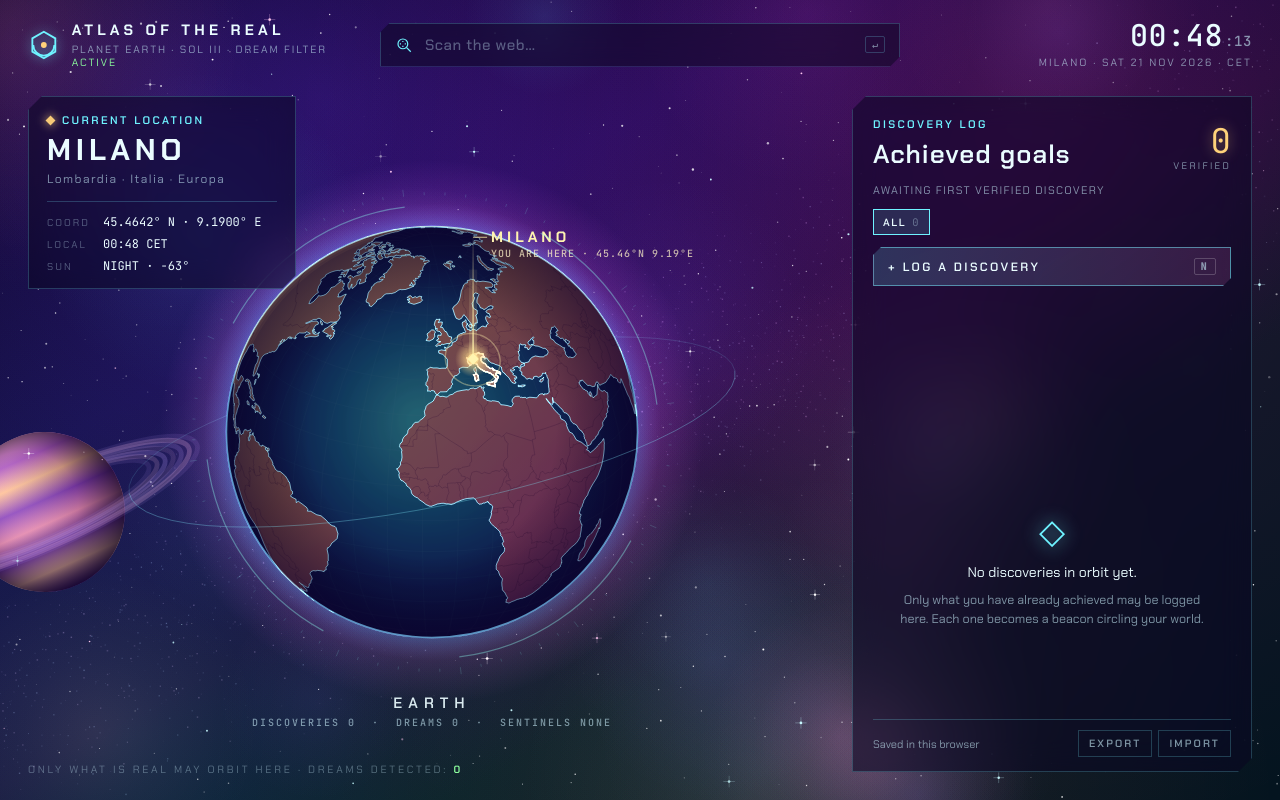
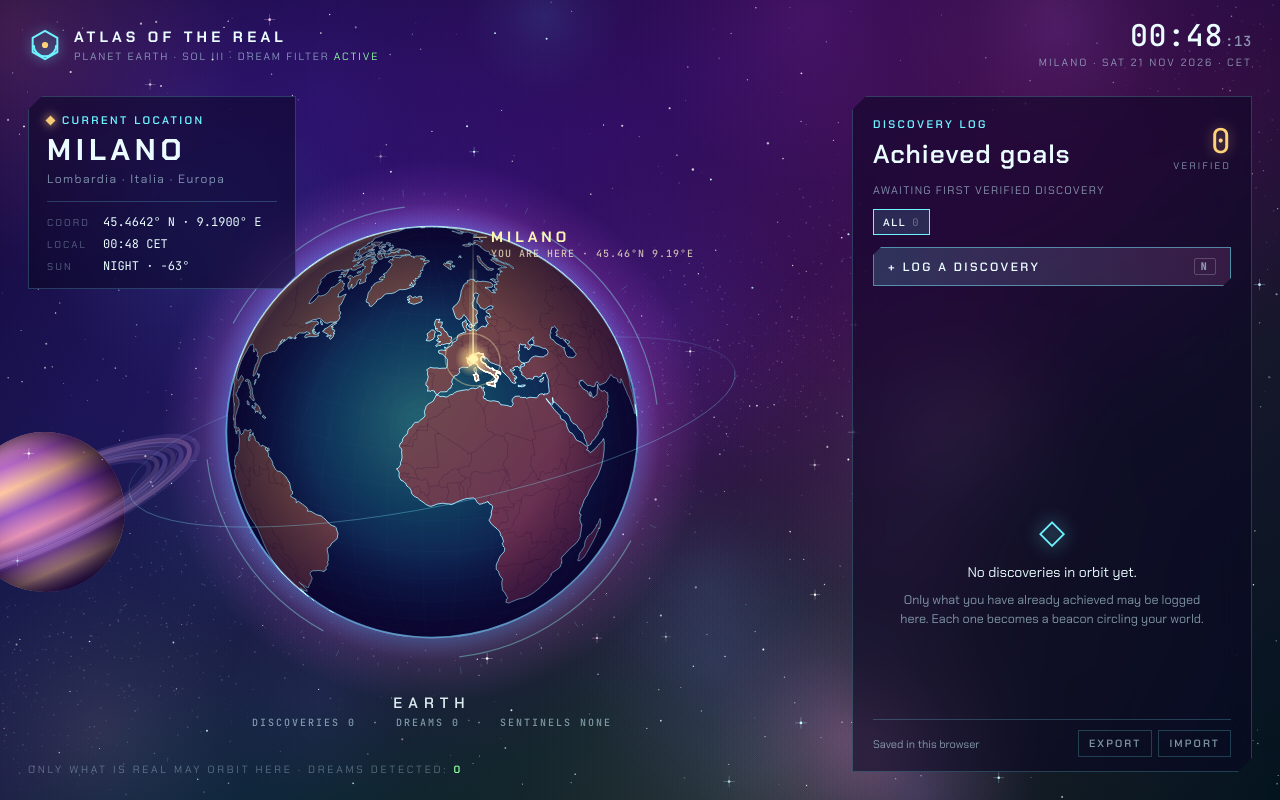
Before and after one commit to warmdeath/achievements, a browser extension: page index.html in a window 1280 px wide. Drawn offline with Linux system fonts and the light colour scheme; animation ran at ten frames a second.

Commit message:
Remove web search bar
Co-Authored-By: Claude Opus 5.5 <noreply@anthropic.com>
Claude-Session: https://claude.ai/code/session_011Uq9NEGSknCzaBdxiPtg8X

```diff
--- a/app.js
+++ b/app.js
@@ -319,7 +319,6 @@
     const tag = (e.target.tagName || '').toLowerCase();
     if (dlg.open || tag === 'input' || tag === 'textarea' || e.metaKey || e.ctrlKey || e.altKey) return;
     if (e.key === 'n' || e.key === 'N') { e.preventDefault(); openDialog(); }
-    if (e.key === '/') { e.preventDefault(); document.querySelector('.scan input').focus(); }
   });
 
   // --- Export / import -----------------------------------------------------
--- a/index.html
+++ b/index.html
@@ -26,11 +26,6 @@
       </div>
     </div>
 
-    <form class="scan" action="https://www.google.com/search" method="get" role="search">
-      <svg viewBox="0 0 24 24" aria-hidden="true"><circle cx="10.5" cy="10.5" r="6.5" /><path d="M15.5 15.5 L21 21" /><path d="M10.5 6.5 V8 M10.5 13 V14.5 M6.5 10.5 H8 M13 10.5 H14.5" /></svg>
-      <input name="q" type="search" placeholder="Scan the web…" autocomplete="off" aria-label="Search the web">
-      <kbd>↵</kbd>
-    </form>
 
     <div class="clock" aria-live="off">
       <div class="clock-time"><span id="clockHM">--:--</span><span id="clockS" class="clock-s">:--</span></div>
--- a/style.css
+++ b/style.css
@@ -67,7 +67,7 @@ kbd {
   top: 0; left: 0; right: 0;
   z-index: 3;
   display: grid;
-  grid-template-columns: 1fr minmax(260px, 520px) 1fr;
+  grid-template-columns: 1fr auto;
   align-items: center;
   gap: 24px;
   padding: 20px 28px;
```
Also changed, not shown: 1 other file.
